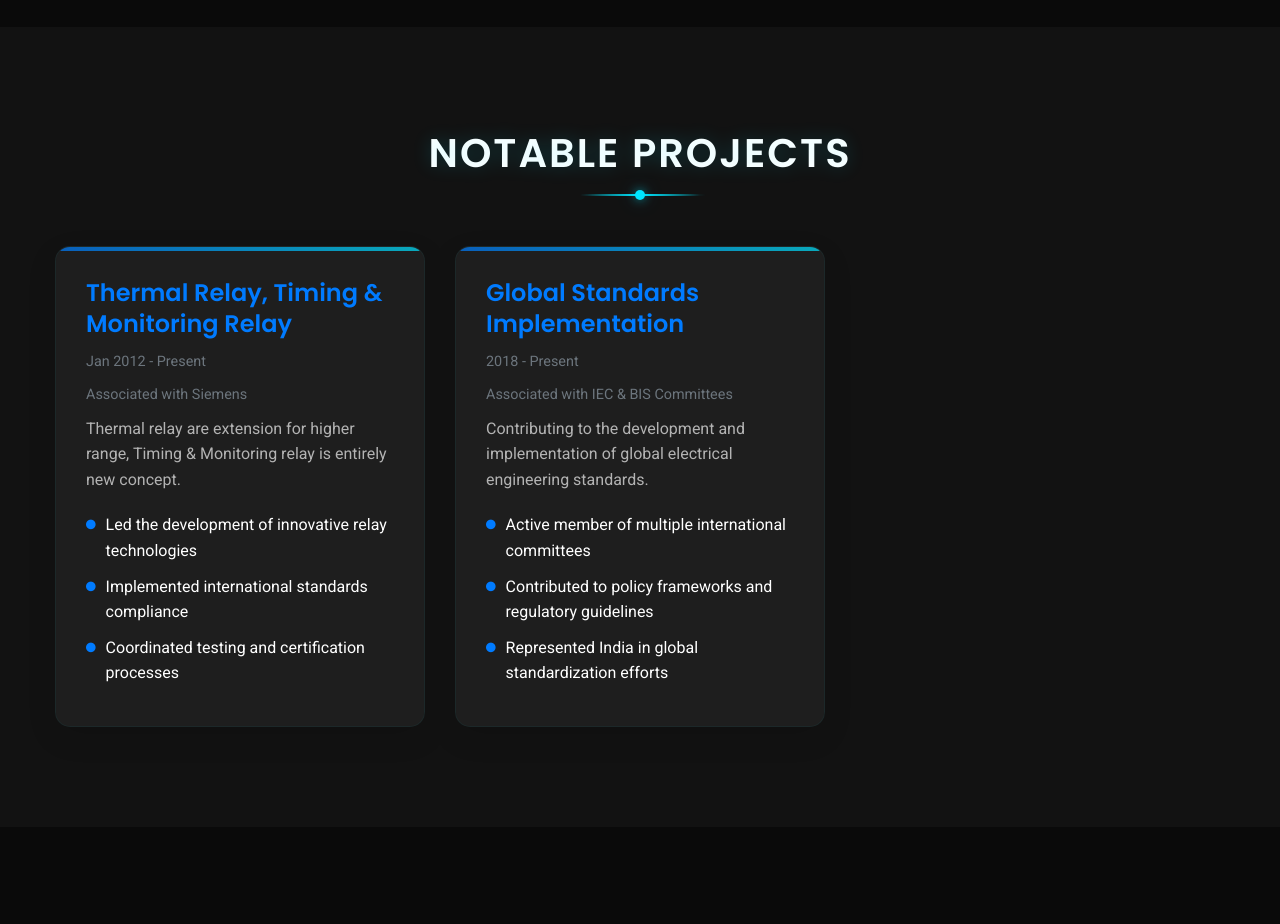
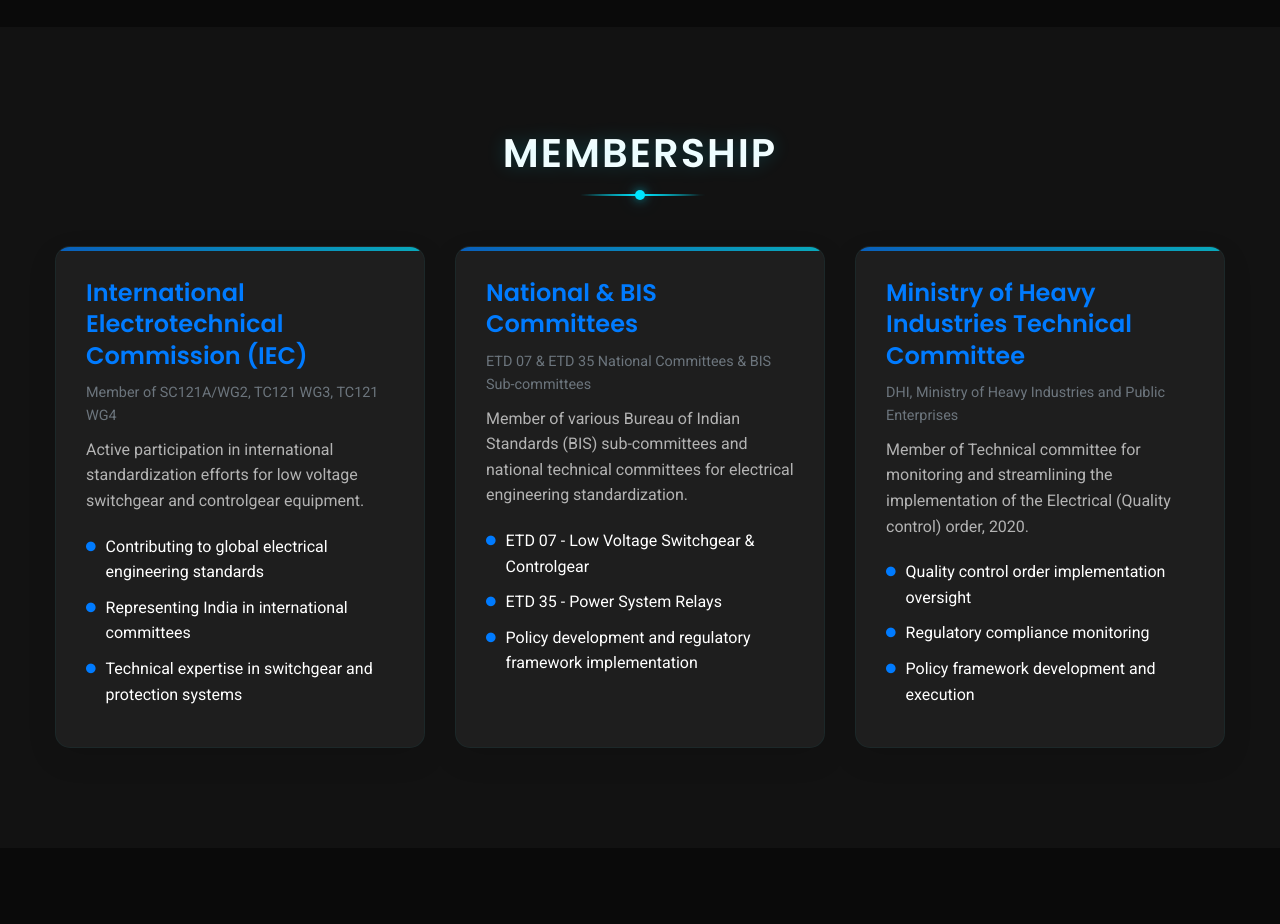
Before and after one commit to file-share103/TestWebsite, a plain HTML site: page index.html in a window 1280 px wide. Shown: the part 3940-4864 px from the top of the page. Drawn offline with nearby package versions, Linux system fonts and the light colour scheme.

Commit message:
Update index.html

```diff
--- a/index.html
+++ b/index.html
@@ -283,42 +283,55 @@
         </div>
     </section>
 
-    <!-- Projects Section -->
+    <!-- Membership Section -->
     <section id="projects" class="section">
         <div class="container">
             <div class="section-title">
-                <h2 data-text="Notable Projects">Notable Projects</h2>
+                <h2 data-text="Membership">Membership</h2>
                 <div class="underline"></div>
             </div>
             <div class="projects-grid">
                 <div class="project-card animate-on-scroll">
                     <div class="project-content">
-                        <h3>Thermal Relay, Timing & Monitoring Relay</h3>
-                        <p class="project-date">Jan 2012 - Present</p>
-                        <p class="project-company">Associated with Siemens</p>
+                        <h3>International Electrotechnical Commission (IEC)</h3>
+                        <p class="project-company">Member of SC121A/WG2, TC121 WG3, TC121 WG4</p>
                         <p class="project-description">
-                            Thermal relay are extension for higher range, Timing & Monitoring relay is entirely new concept.
+                            Active participation in international standardization efforts for low voltage switchgear and controlgear equipment.
                         </p>
                         <ul class="project-highlights">
-                            <li><i class="fas fa-circle"></i> Led the development of innovative relay technologies</li>
-                            <li><i class="fas fa-circle"></i> Implemented international standards compliance</li>
-                            <li><i class="fas fa-circle"></i> Coordinated testing and certification processes</li>
+                            <li><i class="fas fa-circle"></i> Contributing to global electrical engineering standards</li>
+                            <li><i class="fas fa-circle"></i> Representing India in international committees</li>
+                            <li><i class="fas fa-circle"></i> Technical expertise in switchgear and protection systems</li>
                         </ul>
                     </div>
                 </div>
 
                 <div class="project-card animate-on-scroll">
                     <div class="project-content">
-                        <h3>Global Standards Implementation</h3>
-                        <p class="project-date">2018 - Present</p>
-                        <p class="project-company">Associated with IEC & BIS Committees</p>
+                        <h3>National & BIS Committees</h3>
+                        <p class="project-company">ETD 07 & ETD 35 National Committees & BIS Sub-committees</p>
                         <p class="project-description">
-                            Contributing to the development and implementation of global electrical engineering standards.
+                            Member of various Bureau of Indian Standards (BIS) sub-committees and national technical committees for electrical engineering standardization.
                         </p>
                         <ul class="project-highlights">
-                            <li><i class="fas fa-circle"></i> Active member of multiple international committees</li>
-                            <li><i class="fas fa-circle"></i> Contributed to policy frameworks and regulatory guidelines</li>
-                            <li><i class="fas fa-circle"></i> Represented India in global standardization efforts</li>
+                            <li><i class="fas fa-circle"></i> ETD 07 - Low Voltage Switchgear & Controlgear</li>
+                            <li><i class="fas fa-circle"></i> ETD 35 - Power System Relays</li>
+                            <li><i class="fas fa-circle"></i> Policy development and regulatory framework implementation</li>
+                        </ul>
+                    </div>
+                </div>
+
+                <div class="project-card animate-on-scroll">
+                    <div class="project-content">
+                        <h3>Ministry of Heavy Industries Technical Committee</h3>
+                        <p class="project-company">DHI, Ministry of Heavy Industries and Public Enterprises</p>
+                        <p class="project-description">
+                            Member of Technical committee for monitoring and streamlining the implementation of the Electrical (Quality control) order, 2020.
+                        </p>
+                        <ul class="project-highlights">
+                            <li><i class="fas fa-circle"></i> Quality control order implementation oversight</li>
+                            <li><i class="fas fa-circle"></i> Regulatory compliance monitoring</li>
+                            <li><i class="fas fa-circle"></i> Policy framework development and execution</li>
                         </ul>
                     </div>
                 </div>
```
